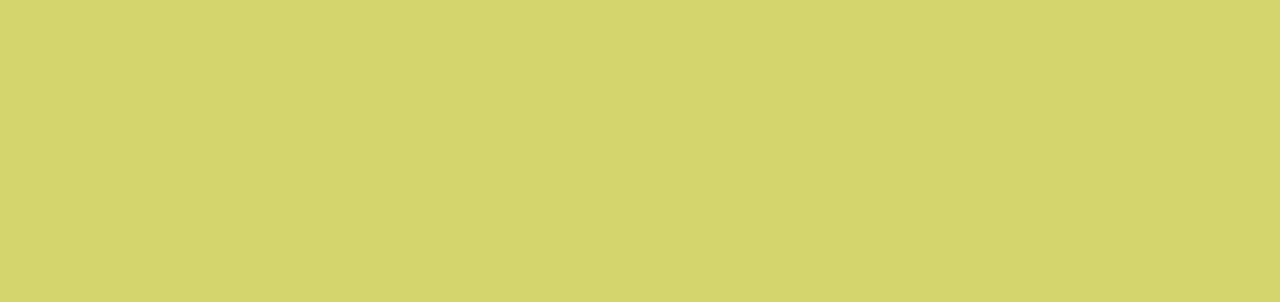
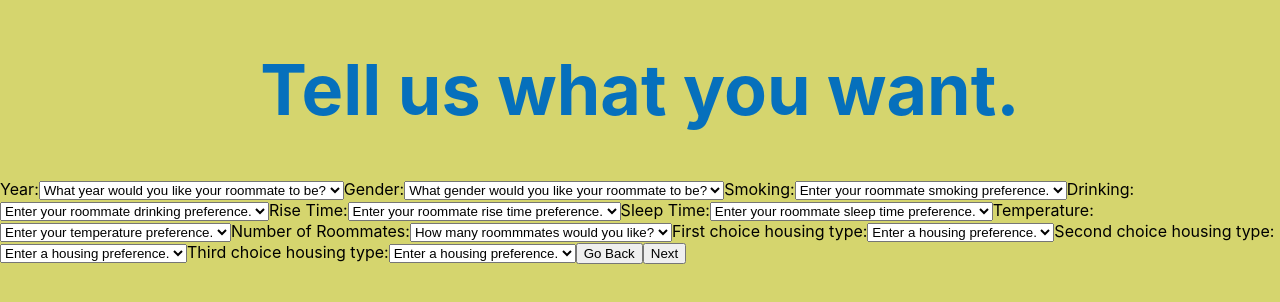
Before and after one commit to Rumeez/Rumeez, a React (Create React App) app: page /userPref in a window 1280 px wide. Before the commit this address had no page. Shown: the top 302 px of the page. Built offline with nearby package versions, Linux system fonts and the light colour scheme.

Commit message:
created a userPref page asking for dorm pref etc and navigation

```diff
--- a/src/App.tsx
+++ b/src/App.tsx
@@ -1,4 +1,4 @@
-
+// App.tsx
 //TODO List:
 //1) Create a new file for every link to a new page
 //   and title it after that page.
@@ -13,7 +13,8 @@ import { handleButtonClick } from './buttonLogic';
 import InputField from './InputField'; // Correct the path if needed
 import CreateAccount from './createAccount';
 import User_Home_Page from './pages/User_Home_page';
-import User_Settings_and_Info from './pages/User_Settings_and_Info';
+// import User_Settings_and_Info from './pages/User_Settings_and_Info';
+import UserPref from './userPref';
 
       //In Progress
   //TODO: {Write Login Render Function for two scenarios:
@@ -146,7 +147,7 @@ const Home: React.FC<AppProps> = (
   return (
     <div>
       <h1>Rumeez</h1>
-      <h2>Find your perfect roommate.</h2>
+      <h2>Find the perfect roommate.</h2>
       <Login
        setUsername_entry={setUsername_entry}
        setPassword_entry={setPassword_entry}
@@ -259,13 +260,14 @@ return (
             accessPassword_entry={retPassword_entry}
             accessLogin_status={retLogin_status}
             accessTrack_clicks={retTrack_clicks}
+            // login_click={handleLoginClick}
             /> } />
         <Route path="/userInfo" element={<UserInfo />} />
-        <Route path="/pages/User_Home_page" element={<User_Home_Page />}  />
+        {/* <Route path="/pages/User_Home_page" element={<User_Home_Page />}  /> */}
         <Route path="/createAccount" element={<CreateAccount />} />
-        <Route path="/pages/User_Settings_and_Info" element={ <User_Settings_and_Info />} />
-          {/* Other routes go here */}
-          </Routes>
+        {/* <Route path="/pages/User_Settings_and_Info" element={ <User_Settings_and_Info />} /> */}
+        <Route path="/userPref" element={<UserPref />} />
+        </Routes>
       </div>
     </Router>
   );
--- a/src/userInfo.tsx
+++ b/src/userInfo.tsx
@@ -1,3 +1,4 @@
+// userInfo.tsx
 import React, { useState, ChangeEvent } from 'react';
 import { Link } from 'react-router-dom';
 import { useNavigate } from 'react-router-dom';
@@ -19,6 +20,7 @@ function UserInfo() {
   // Event handler for dropdown changes
   const handleInputChange = (event: ChangeEvent<HTMLSelectElement>) => {
     const { name, value } = event.target;
+
 
     // Update the state based on the dropdown that changed
     switch (name) {
@@ -47,6 +49,10 @@ function UserInfo() {
 
   const handleGoBack = () => {
     navigate('/createAccount');
+  };
+
+  const handleNext = () => {
+    navigate('/userPref');
   };
 
   return (
@@ -145,7 +151,7 @@ function UserInfo() {
 
       <button onClick={handleGoBack}>Go Back</button>
       {/* Add a link to navigate back to the home page */}
-      <button>Next</button>
+      <button onClick={handleNext}>Next</button>
     </div>
   );
 }
--- /dev/null
+++ b/src/userPref.tsx
@@ -0,0 +1,244 @@
+// userPref.tsx
+import React, { useState, ChangeEvent } from 'react';
+import { Link } from 'react-router-dom';
+import { useNavigate } from 'react-router-dom';
+
+function UserPref() {
+    const [year, setYear] = useState('');
+    const [gender, setGender] = useState('');
+    const [smoke, setSmoke] = useState('');
+    const [drink, setDrink] = useState('');
+    const [rise, setRise] = useState('');
+    const [sleep, setSleep] = useState('');
+    const [temp, setTemp] = useState('');
+    const [numRoommates, setNumRoommates] = useState('');
+    const [dorm1, setDorm1] = useState('');
+    const [dorm2, setDorm2] = useState('');
+    const [dorm3, setDorm3] = useState('');
+    const navigate = useNavigate();
+
+    //event handler for dropdown changes
+    const handleInputChange = (event: ChangeEvent<HTMLSelectElement>) => {
+     const {name, value} = event.target
+
+     const handleGoBack = () => {
+        navigate('/userInfo')
+     };
+
+    //  //TODO: insert link to profile page
+    //  const handleNext = () => {
+    //     navigate('/userInfo')
+    //  };
+
+    //update state based on dropdown that changed
+    switch(name){
+        case 'year':
+            setYear(value);
+            break;
+        case 'gender':
+            setGender(value);
+            break;
+        case 'smoke':
+            setSmoke(value);
+            break;
+        case 'drink':
+            setDrink(value);
+            break;
+        case 'rise':
+            setRise(value);
+            break;
+        case 'sleep':
+            setSleep(value);
+            break;
+        case 'temp':
+            setTemp(value);
+            break;
+        case 'numRoommates':
+            setNumRoommates(value);
+            break;
+        case 'dorm1':
+            setDorm1(value);
+            break;
+        case 'dorm2':
+            setDorm2(value);
+            break;
+        case 'dorm3':
+            setDorm3(value);
+            break;
+    }
+};
+
+    const handleGoBack = () => {
+        navigate('/userInfo');
+      };
+
+    return (
+        <div>
+            <h1>Tell us what you want.</h1>
+
+             {/* Dropdown for Year */}
+            <label htmlFor="year">Year:</label>
+            <select name="year" id="year" value={year} onChange={handleInputChange}>
+                <option value="" disabled selected>
+                    What year would you like your roommate to be?
+                </option>
+                <option value="freshman">Freshman</option>
+                <option value="sophomore">Sophomore</option>
+                <option value="junior">Junior</option>
+                <option value="senior">Senior</option>
+                <option value="any">Doesn't matter</option>
+             </select>
+
+            {/* dropdown for gender*/}
+        <label htmlFor="gender">Gender:</label>
+        <select name="gender" id="gender" value={gender} onChange={handleInputChange}>
+            <option value="" disabled selected>
+                What gender would you like your roommate to be?
+            </option>
+         <option value="female">Female</option>
+         <option value="male">Male</option>
+         <option value="nonbinary">Nonbinary</option>
+         <option value="any">Doesn't matter</option>
+        </select>
+
+
+      {/* dropdwon for smoking */}
+      <label htmlFor="smoke">Smoking:</label>
+      <select name="smoke" id="smoke" value={smoke} onChange={handleInputChange}>
+        <option value="" disabled selected>
+          Enter your roommate smoking preference.
+        </option>
+        <option value="often">Often</option>
+        <option value="never">Never</option>
+        <option value="sometimes">Sometimes/Ask me</option>
+      </select>
+
+        {/* dropdwon for drinking */}
+        <label htmlFor="smoke">Drinking:</label>
+      <select name="drink" id="drink" value={drink} onChange={handleInputChange}>
+        <option value="" disabled selected>
+          Enter your roommate drinking preference.
+        </option>
+        <option value="often">Often</option>
+        <option value="never">Never</option>
+        <option value="sometimes">Sometimes/Ask me</option>
+      </select>
+
+        {/*dropdown for rise */}
+      <label htmlFor="rise">Rise Time:</label>
+      <select name="rise" id="rise" value={rise} onChange={handleInputChange}>
+        <option value="" disabled selected>
+          Enter your roommate rise time preference.
+        </option>
+        <option value="5">5 am</option>
+        <option value="6">6 am</option>
+        <option value="7">7 am</option>
+        <option value="8">8 am</option>
+        <option value="9">9 am</option>
+        <option value="10">10 am</option>
+        <option value="11">11 am</option>
+        <option value="12">12 pm</option>
+        <option value="any">Doesn't matter</option>
+      </select>
+
+      {/*dropdown for sleep */}
+      <label htmlFor="sleep">Sleep Time:</label>
+      <select name="sleep" id="sleep" value={sleep} onChange={handleInputChange}>
+        <option value="" disabled selected>
+        Enter your roommate sleep time preference.
+        </option>
+        <option value="8">8 pm</option>
+        <option value="9">9 pm</option>
+        <option value="10">10 pm</option>
+        <option value="11">11 pm</option>
+        <option value="12">12 am</option>
+        <option value="1">1 am</option>
+        <option value="2">2 am</option>
+        <option value="3">3 am</option>
+      </select>
+
+    {/*dropdown for temp */}
+    <label htmlFor="sleep">Temperature:</label>
+      <select name="temp" id="temp" value={temp} onChange={handleInputChange}>
+        <option value="" disabled selected>
+        Enter your temperature preference.
+        </option>
+        <option value="warm">Cold (68-71°F)</option>
+        <option value="medium">Medium (72-75°F)</option>
+        <option value="Warm">Warm(76-79°F)</option>
+      </select>
+
+          {/*dropdown for numRoommates */}
+    <label htmlFor="numRoommates">Number of Roommates:</label>
+      <select name="numRoommates" id="numRoommates" value={numRoommates} onChange={handleInputChange}>
+        <option value="" disabled selected>
+        How many roommmates would you like?
+        </option>
+        <option value="1">1</option>
+        <option value="2">2</option>
+        <option value="3">3</option>
+        <option value="4">4</option>
+        <option value="5">5</option>
+        <option value="6">6</option>
+        <option value="7">7</option>
+      </select>
+
+                {/*dropdown for dorm1 */}
+    <label htmlFor="dorm1">First choice housing type:</label>
+      <select name="dorm1" id="dorm1" value={dorm1} onChange={handleInputChange}>
+        <option value="" disabled selected>
+        Enter a housing preference.
+        </option>
+        <option value="plazadouble">Plaza Double</option>
+        <option value="plazatriple">Plaza Triple</option>
+        <option value="plazadoubleprivbath">Plaza Double Priv Bath</option>
+        <option value="plazatripleprivbath">Plaza Triple Priv Bath</option>
+        <option value="deluxedouble">Deluze Triple</option>
+        <option value="deluxetriple">Deluxe Triple</option>
+        <option value="classicdouble">Classic Double</option>
+        <option value="classictriple">Classic Triple</option>
+        <option value="universityapartments">University Apartments</option>
+      </select>
+
+                      {/*dropdown for dorm2 */}
+    <label htmlFor="dorm2">Second choice housing type:</label>
+      <select name="dorm2" id="dorm2" value={dorm2} onChange={handleInputChange}>
+        <option value="" disabled selected>
+        Enter a housing preference.
+        </option>
+        <option value="plazadouble">Plaza Double</option>
+        <option value="plazatriple">Plaza Triple</option>
+        <option value="plazadoubleprivbath">Plaza Double Priv Bath</option>
+        <option value="plazatripleprivbath">Plaza Triple Priv Bath</option>
+        <option value="deluxedouble">Deluze Triple</option>
+        <option value="deluxetriple">Deluxe Triple</option>
+        <option value="classicdouble">Classic Double</option>
+        <option value="classictriple">Classic Triple</option>
+        <option value="universityapartments">University Apartments</option>
+      </select>
+
+                            {/*dropdown for dorm2 */}
+    <label htmlFor="dorm3">Third choice housing type:</label>
+      <select name="dorm3" id="dorm3" value={dorm3} onChange={handleInputChange}>
+        <option value="" disabled selected>
+        Enter a housing preference.
+        </option>
+        <option value="plazadouble">Plaza Double</option>
+        <option value="plazatriple">Plaza Triple</option>
+        <option value="plazadoubleprivbath">Plaza Double Priv Bath</option>
+        <option value="plazatripleprivbath">Plaza Triple Priv Bath</option>
+        <option value="deluxedouble">Deluze Triple</option>
+        <option value="deluxetriple">Deluxe Triple</option>
+        <option value="classicdouble">Classic Double</option>
+        <option value="classictriple">Classic Triple</option>
+        <option value="universityapartments">University Apartments</option>
+      </select>
+
+      <button onClick={(handleGoBack)}>Go Back</button>
+      <button>Next</button>
+
+        </div>
+    );
+}
+
+export default UserPref;
```
Also changed, not shown: src/RegistrationForm.js (deleted), 1 other file (tests, documents, lock files or other folders).
